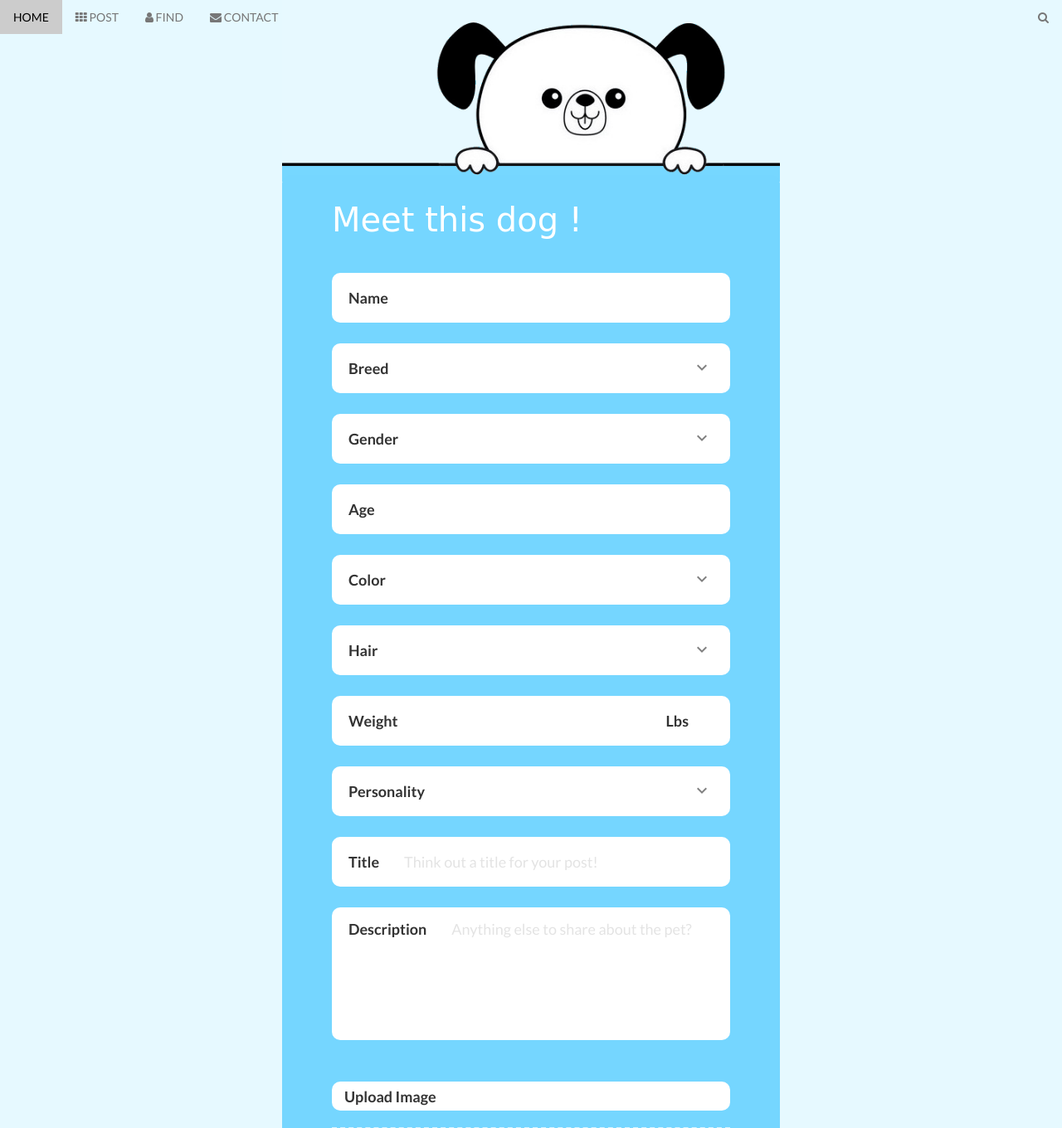
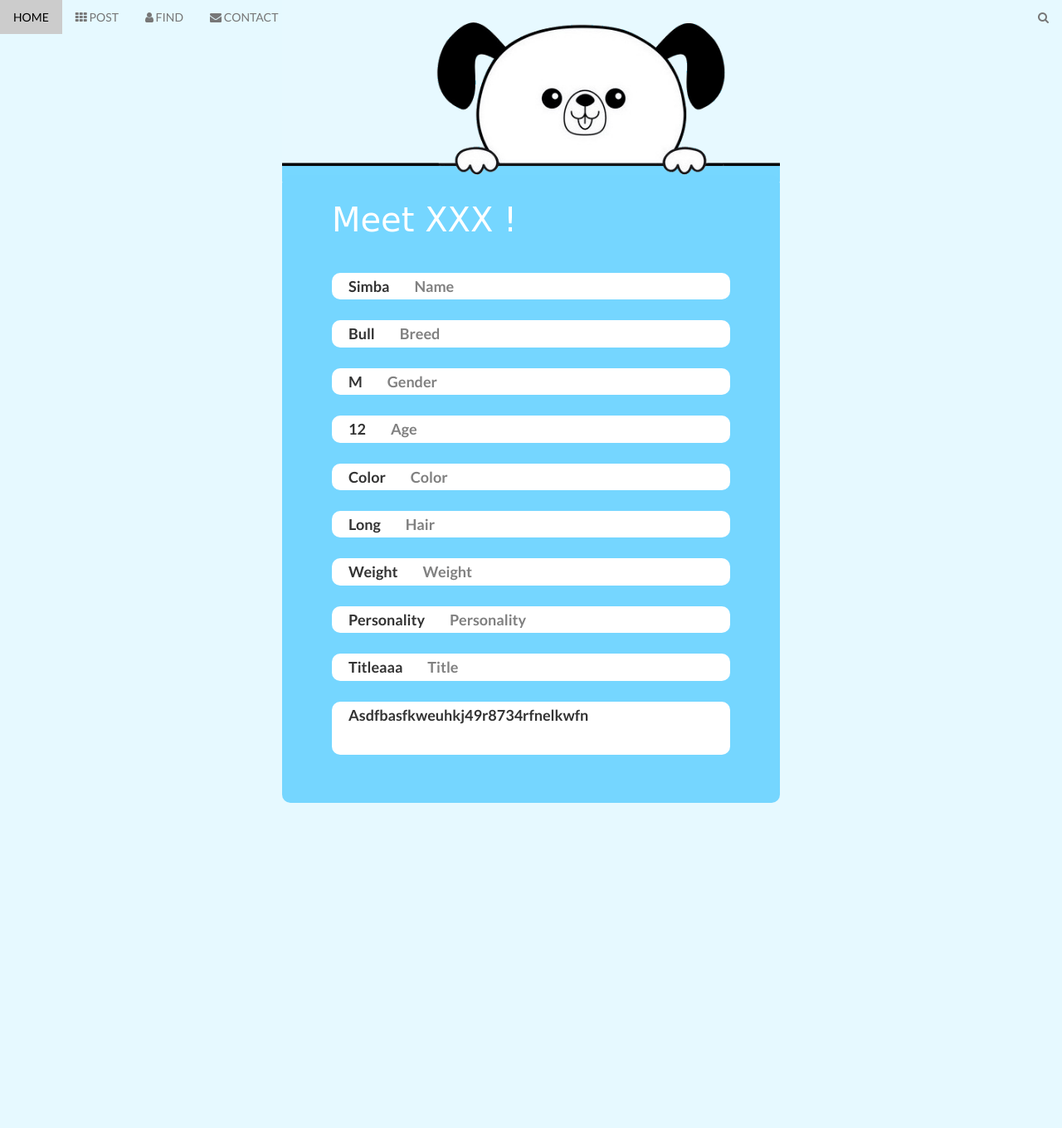
Before and after one commit to dargooo/Pet-Adoption, a Flask app: page /present-dog in a window 1280 px wide. Shown: the top 1360 px of the page at 83% size. After the commit the page ends 968 px from the top, so only its background shows below. Run offline with Flask 2, Linux system fonts and the light colour scheme; parts of the project's set-up code (start-up, migrations or seed data) failed here and were passed over; some libraries are stand-ins or nearby versions.

Commit message:
present-dog.html

```diff
--- a/static/css/main.css
+++ b/static/css/main.css
@@ -641,6 +641,16 @@ button {
 .label {
   font-size: 18px;
   color: #333;
+  text-transform: capitalize;
+  display: block;
+  font-weight: 700;
+  white-space: nowrap;
+  margin-right: 30px;
+}
+
+.label-2 {
+  font-size: 18px;
+  color: gray;
   text-transform: capitalize;
   display: block;
   font-weight: 700;
--- a/templates/present-dog.html
+++ b/templates/present-dog.html
@@ -72,96 +72,63 @@
         <form method="POST" action="#">
 
             <span class="cute_font contact100-form-title">
-                Meet this dog !
+                Meet XXX !
             </span>
 
             <div class="col-2">
 
                 <div class="input-group" style="margin-bottom: 25px;">
-                    <label class="label">Name</label>
-                    <input class="input--style-1" type="text" id="post-name">
-                </div>
-
-                <div class="input-group-select" style="margin-bottom: 25px;">
-                    <label class="label">breed</label>
-                    <div class="input-group-icon rs-select2 js-select-simple select--no-search">
-                        <select name="breed" id="post-breed">
-                            <option></option>
-                        </select>
-                        <div class="select-dropdown"></div>
-                    </div>
-                </div>
-
-                <div class="input-group-select" style="margin-bottom: 25px;">
-                    <label class="label">gender</label>
-                    <div class="input-group-icon rs-select2 js-select-simple select--no-search">
-                        <div class="select-dropdown">
-                            <select name="gender" id="post-gender">
-                            </select>
-                        </div>
-                    </div>
+                    <label class="label" id="present-name">Simba</label>
+                    <label class="label-2">Name</label>
                 </div>
 
                 <div class="input-group" style="margin-bottom: 25px;">
-                    <label class="label">Age</label>
-                    <input class="input--style-1" type="text" id="post-age">
+                    <label class="label" id="present-breed">Bull</label>
+                    <label class="label-2">Breed</label>
                 </div>
 
-                <div class="input-group-select" style="margin-bottom: 25px;">
-                    <label class="label">Color</label>
-                    <div class="input-group-icon rs-select2 js-select-simple select--no-search">
-                        <select name="color" id="post-color">
-                        </select>
-                        <div class="select-dropdown"></div>
-                    </div>
+                <div class="input-group" style="margin-bottom: 25px;">
+                    <label class="label" id="present-gender">M</label>
+                    <label class="label-2">gender</label>
                 </div>
 
-                <div class="input-group-select" style="margin-bottom: 25px;">
-                    <label class="label">Hair</label>
-                    <div class="input-group-icon rs-select2 js-select-simple select--no-search">
-                        <select name="hair" id="post-hair">
-                        </select>
-                        <div class="select-dropdown"></div>
-                    </div>
+                <div class="input-group" style="margin-bottom: 25px;">
+                    <label class="label" id="present-age">12</label>
+                    <label class="label-2">Age</label>
+                </div>
+
+                <div class="input-group" style="margin-bottom: 25px;">
+                    <label class="label" id="present-color">color</label>
+                    <label class="label-2">Color</label>
+                </div>
+
+                <div class="input-group" style="margin-bottom: 25px;">
+                    <label class="label" id="present-hair">long</label>
+                    <label class="label-2">Hair</label>
                 </div>
 
 
                 <div class="input-group" style="margin-bottom: 25px;">
-                    <label class="label">Weight</label>
-                    <input class="input--style-1" type="text" id="post-weight">
-                    <label class="label">lbs</label>
+                    <label class="label" id="present-weight">weight</label>
+                    <label class="label-2">Weight</label>
                 </div>
 
-                <div class="input-group-select" style="margin-bottom: 25px;">
-                    <label class="label">Personality</label>
-                    <div class="input-group-icon rs-select2 js-select-simple select--no-search">
-                        <select name="personality" id="post-personality">
-                        </select>
-                        <div class="select-dropdown"></div>
-                    </div>
+                <div class="input-group" style="margin-bottom: 25px;">
+                    <label class="label" id="present-personality">Personality</label>
+                    <label class="label-2">Personality</label>
                 </div>
             </div>
 
                 <div class="input-group" style="margin-bottom: 25px;">
-                    <label class="label">Title</label>
-                    <input class="input--style-1" type="text" placeholder="Think out a title for your post!" id="post-title">
+					<label class="label" id="present-title">titleaaa</label>
+                    <label class="label-2">Title</label>
                 </div>
 
                 <div class="input-group" style="margin-bottom: 25px;">
-                    <label class="label" style="margin-top: -108px;">Description</label>
-                    <textarea class="input--style-2" type="text" placeholder="Anything else to share about the pet?" id="post-description"></textarea>
+                    <textarea class="label" id="present-description">asdfbasfkweuhkj49r8734rfnelkwfn</textarea>
                 </div>
 
-                <div class=" btn-submit input-group-img">
-                    <!--input id="upload" type="file" accept="image/*" onchange="postPet(0);" class="form-control border-0"-->
-                    <input id="upload" type="file" accept="image/*" class="form-control border-0">
-					<label id="upload-label" for="upload" class="label">Upload image</label>
-                </div>
-                <div class="image-area mt-4"><img id="post-image" src="#" alt="" class="img-fluid rounded shadow-sm mx-auto d-block"></div>
-
-
         </form>
-        <button id="btn-post-dog" class="btn-submit" type="submit" style="margin-top: 50px; margin-bottom: 30px;">Post</button>
     </div>
 </div>
 
```
